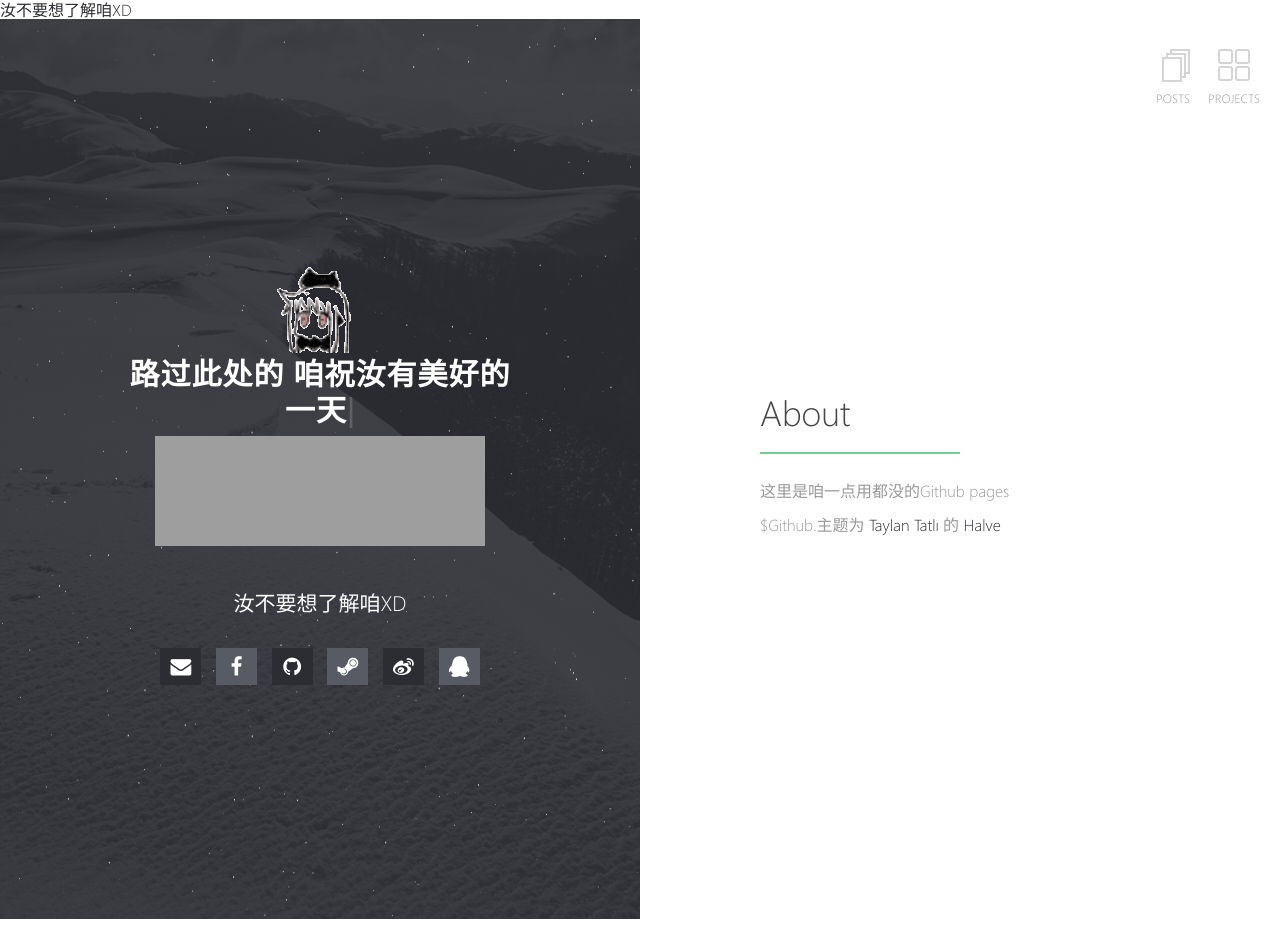
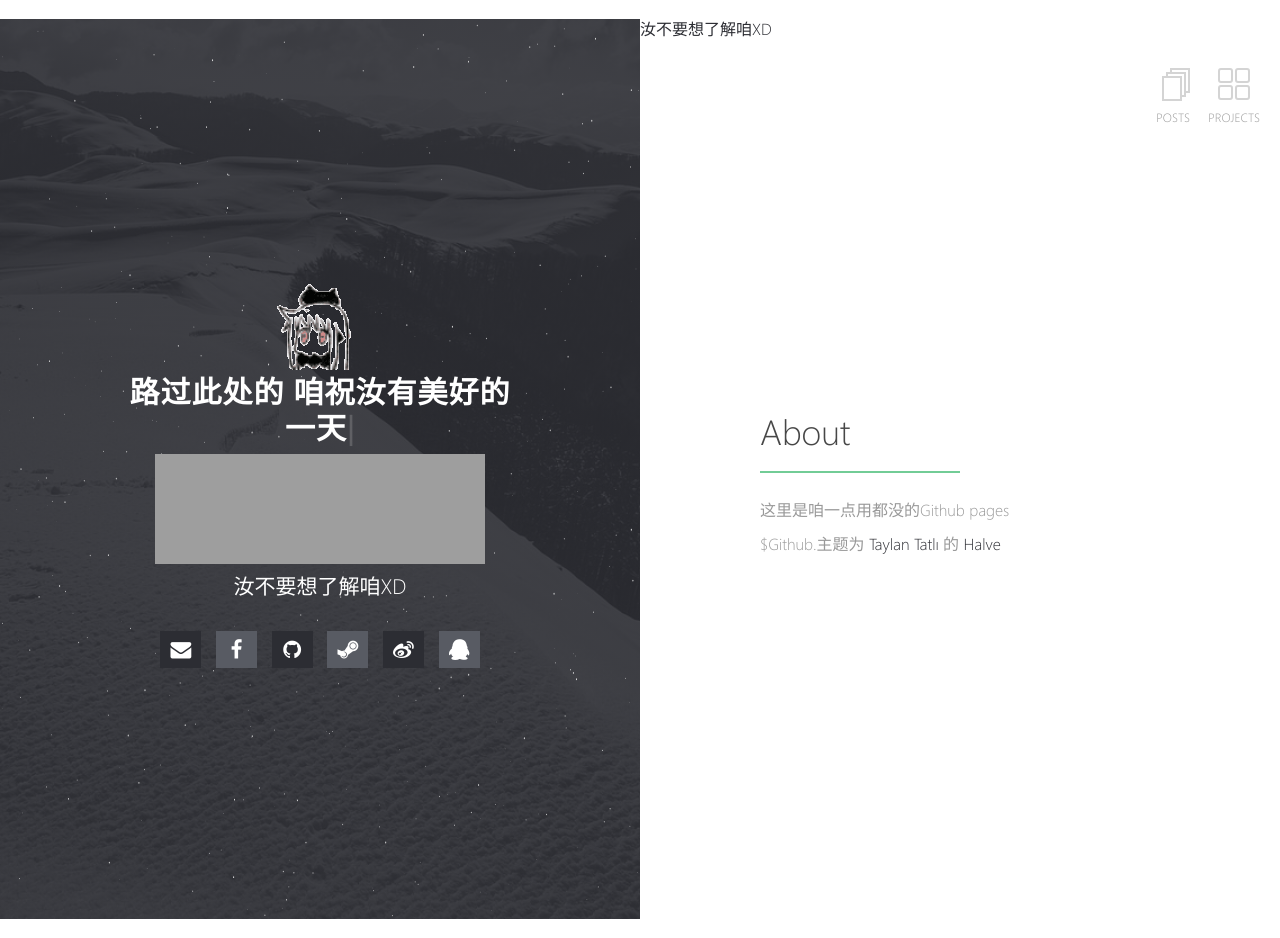
Before and after one commit to TolgaTatli/Halve, a Jekyll site: the page built from index.md, in a window 1280 px wide. Built offline with Jekyll 4.4.1, drawn with Linux system fonts in a browser that asks for light colours; our own code applies the rules of GitHub Pages for plain Markdown files; grey boxes are pictures that could not be loaded.

Commit message:
Update _config.yml

```diff
--- a/_config.yml
+++ b/_config.yml
@@ -1,6 +1,6 @@
 # Site
 title: DreamMingHe
-description: <iframe frameborder="no" border="0" marginwidth="0" marginheight="0" width=330 height=110 src="//music.163.com/outchain/player?type=0&id=454594442&auto=0&height=90"></iframe><p>汝不要想了解咱XD</p>
+description: <iframe frameborder="no" border="0" marginwidth="0" marginheight="0" width=330 height=110 src="//music.163.com/outchain/player?type=0&id=454594442&auto=0&height=90"></iframe><Br/>汝不要想了解咱XD
 url: https://DreamMingHe.github.io
 logo: halve.png                                       # Site logo
 locale: en_US
```
